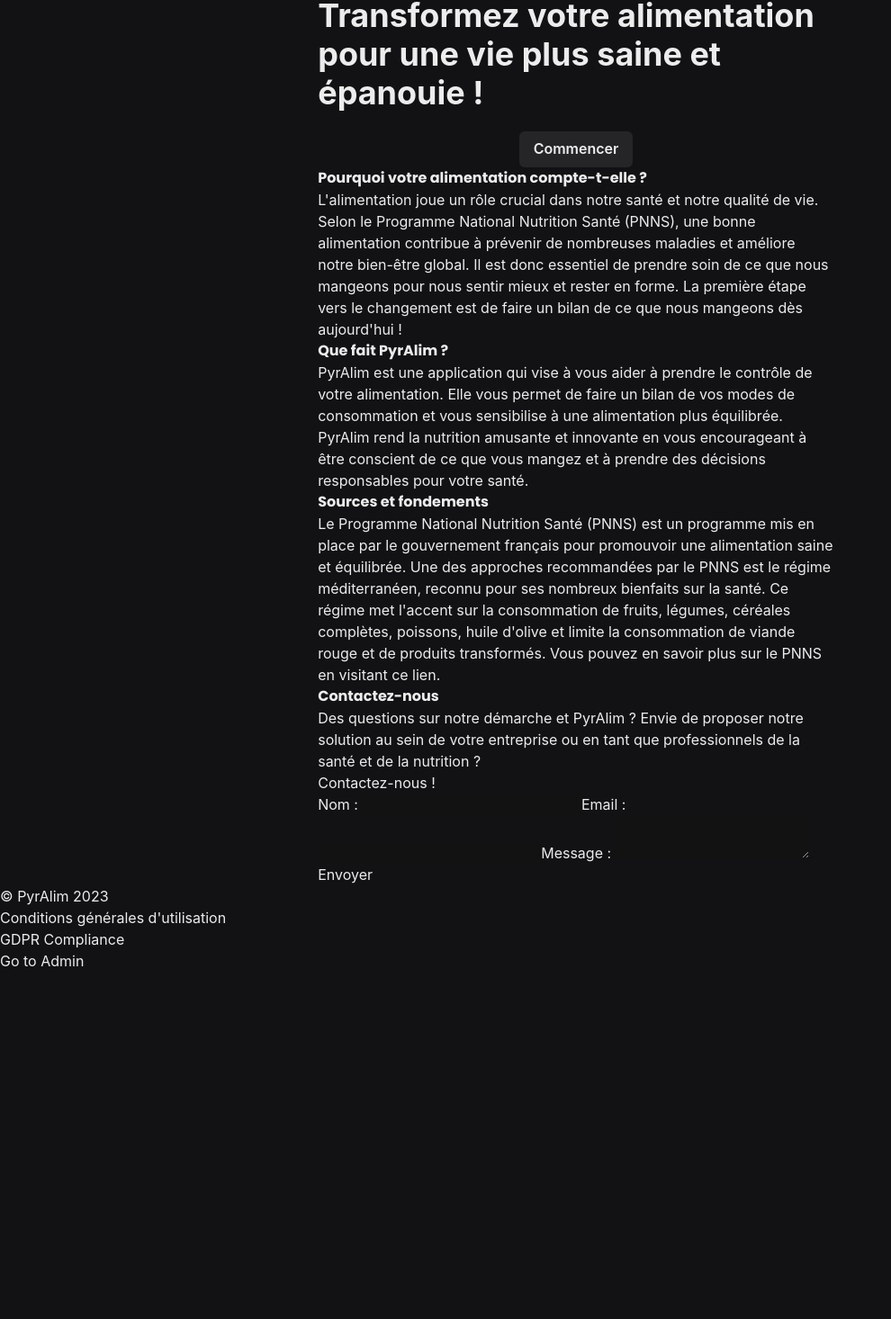
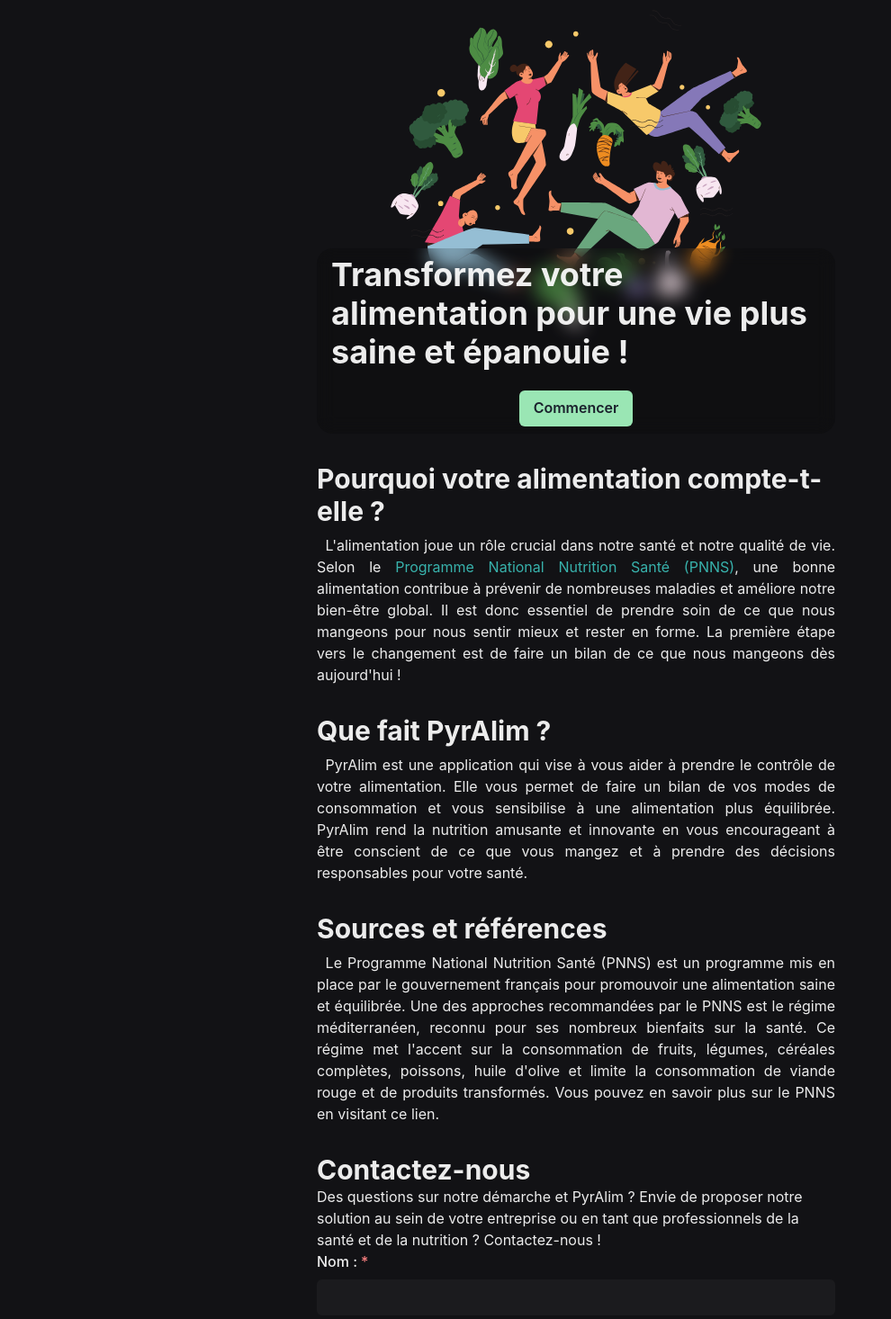
Before and after one commit to aCuriousDev/pyra-alim-app-v2, a React (Vite) app: page / in a window 1280 px wide. Shown: the part 84-1550 px from the top of the page at 90% size, without its empty margins (0-990 px from the left). Before the commit the page ends 1196 px from the top, so only its background shows below. Built offline with nearby package versions, Linux system fonts and the light colour scheme.

Commit message:
updated survey questions

```diff
--- a/src/components/ContactForm.jsx
+++ b/src/components/ContactForm.jsx
@@ -1,23 +1,37 @@
-import React from 'react';
+import {
+  Container,
+  Heading,
+  Highlight,
+  Text,
+  FormControl,
+  FormLabel,
+  Input,
+  Textarea,
+  Button,
+} from "@chakra-ui/react";
+import Section from "./Section";
 
 const ContactForm = () => {
   return (
-    <div>
-      <h2>Contactez-nous</h2>
-      <p>
-        Des questions sur notre démarche et PyrAlim ? Envie de proposer notre solution au sein de votre entreprise ou en tant que professionnels de la santé et de la nutrition ?
-      </p>
-      <p>Contactez-nous !</p>
-      <form>
-        <label>Nom :</label>
-        <input type="text" />
-        <label>Email :</label>
-        <input type="email" />
-        <label>Message :</label>
-        <textarea></textarea>
-        <button>Envoyer</button>
-      </form>
-    </div>
+    <Section>
+      <Heading as="h3" size={"lg"}>
+        Contactez-nous
+      </Heading>
+      <Text>
+        Des questions sur notre démarche et PyrAlim ? Envie de proposer notre
+        solution au sein de votre entreprise ou en tant que professionnels de la
+        santé et de la nutrition ? Contactez-nous !
+      </Text>
+      <FormControl isRequired>
+        <FormLabel>Nom :</FormLabel>
+        <Input type="text" variant='filled' />
+        <FormLabel>Email :</FormLabel>
+        <Input variant='filled' type="email" />
+        <FormLabel>Message :</FormLabel>
+        <Textarea placeholder="Votre message..." size="sm" variant='filled'/>
+        <Button mt={2}>Envoyer</Button>
+      </FormControl>
+    </Section>
   );
 };
 
--- a/src/components/Footer.jsx
+++ b/src/components/Footer.jsx
@@ -1,10 +1,11 @@
+import { Box, SimpleGrid } from "@chakra-ui/react";
 import React from "react";
 import { Link } from "react-router-dom";
 
 const Footer = () => {
   return (
-    <footer>
-      <p>&copy; PyrAlim {new Date().getFullYear()}</p>
+    <Box align="center" opacity={0.4} fontSize="sm">
+      <SimpleGrid columns={1}>
         <p>
           <a href="/conditions">Conditions générales d'utilisation</a>
         </p>
@@ -12,7 +13,9 @@
           <a href="/gdpr">GDPR Compliance</a>
         </p>
         <Link to="/admin">Go to Admin</Link>
-    </footer>
+      </SimpleGrid>
+      <p>&copy; PyrAlim {new Date().getFullYear()} All Rights Reserved.</p>
+    </Box>
   );
 };
 
--- a/src/components/Logo.jsx
+++ b/src/components/Logo.jsx
@@ -15,9 +15,9 @@
   return (
     <LinkBox>
       <LinkOverlay as={RouterLink} to="/">
-        <Heading as="h1" size="lg" >
+        <Heading as="h1" size="lg">
           PYR
-          <Image src="/logo/logo.png" boxSize={8} display={"inline-block"} />
+          <Image src="/logo/logo.png" boxSize={7} display={"inline-block"} />
           LIM
         </Heading>
       </LinkOverlay>
--- a/src/components/NavBar.jsx
+++ b/src/components/NavBar.jsx
@@ -121,6 +121,7 @@
             Accueil
           </LinkItem>
           <LinkItem to="start">Commencer</LinkItem>
+          <LinkItem to="https://pyra-alim.netlify.app/">App Demo</LinkItem>
           <LinkItem to="admin">Admin</LinkItem>
         </Stack>
 
@@ -141,6 +142,9 @@
                 <MenuItem as={MenuLink} to="start">
                   Commencer
                 </MenuItem>
+                <MenuItem as={MenuLink} to="https://pyra-alim.netlify.app/">
+                  App Demo
+                </MenuItem>
                 <MenuItem as={MenuLink} to="admin">
                   Admin
                 </MenuItem>
--- a/src/components/layout/MainLayout.jsx
+++ b/src/components/layout/MainLayout.jsx
@@ -9,7 +9,7 @@
   return (
     <Box pb={8}>
       <Header />
-      <Container maxW="container.md" pt={20}>
+      <Container maxW="container.sm" pt={20}>
         <Outlet />
       </Container>
       <Footer />
--- a/src/pages/LandingPage.jsx
+++ b/src/pages/LandingPage.jsx
@@ -1,5 +1,4 @@
-import { Link } from "react-router-dom";
-import ContactForm from "../components/ContactForm";
+import { NavLink } from "react-router-dom";
 import {
   Container,
   Heading,
@@ -10,6 +9,7 @@
   Text,
   Button,
   Center,
+  Link,
   Stat,
   StatLabel,
   StatNumber,
@@ -18,48 +18,87 @@
   StatGroup,
   Icon,
   Stack,
+  Image,
+  AbsoluteCenter,
 } from "@chakra-ui/react";
+import ContactForm from "../components/ContactForm";
+import Section from "../components/Section";
 
 const LandingPage = () => {
   return (
-    <Container>
-      <Heading>
-        Transformez votre alimentation pour une vie plus saine et épanouie !
-      </Heading>
-      <Center mt={5}>
-        <Button as={Link} to="start">
-          Commencer
-        </Button>
-      </Center>
+    <Container maxW="container.sm">
+      <Section>
+        <Box
+          pt={[160, 280]}
+          bgImage="url('/img/header_healthy.svg')"
+          bgPosition="top"
+          bgRepeat="no-repeat"
+          bgSize={"contain"}
+          display={"flex"}
+          flexDirection={"column"}
+          alignItems={"start"}
+          justifyContent={"end"}
+        >
+          <Box
+            bgColor={useColorModeValue("whiteAlpha.500", "blackAlpha.300")}
+            px={4}
+            py={2}
+            borderRadius={18}
+            backdropFilter="blur(10px)"
+          >
+            <Heading size={"xl"}>
+              Transformez votre alimentation pour une vie plus saine et épanouie
+              !
+            </Heading>
+            <Center mt={5}>
+              <Button as={NavLink} to="start" colorScheme="green">
+                Commencer
+              </Button>
+            </Center>
+          </Box>
+        </Box>
+      </Section>
 
-      <section>
-        <h2>Pourquoi votre alimentation compte-t-elle ?</h2>
-        <p>
+      <Section>
+        <Heading as="h3" size={"lg"} mb={2}>
+          Pourquoi votre alimentation compte-t-elle ?
+        </Heading>
+        <Text variant={"section-paragraph"}>
           L'alimentation joue un rôle crucial dans notre santé et notre qualité
-          de vie. Selon le Programme National Nutrition Santé (PNNS), une bonne
-          alimentation contribue à prévenir de nombreuses maladies et améliore
-          notre bien-être global. Il est donc essentiel de prendre soin de ce
-          que nous mangeons pour nous sentir mieux et rester en forme. La
-          première étape vers le changement est de faire un bilan de ce que nous
-          mangeons dès aujourd'hui !
-        </p>
-      </section>
+          de vie. Selon le{" "}
+          <Link
+            href="https://sante.gouv.fr/prevention-en-sante/preserver-sa-sante/le-programme-national-nutrition-sante/"
+            isExternal
+          >
+            Programme National Nutrition Santé (PNNS)
+          </Link>
+          , une bonne alimentation contribue à prévenir de nombreuses maladies
+          et améliore notre bien-être global. Il est donc essentiel de prendre
+          soin de ce que nous mangeons pour nous sentir mieux et rester en
+          forme. La première étape vers le changement est de faire un bilan de
+          ce que nous mangeons dès aujourd'hui !
+        </Text>
+      </Section>
 
-      <section>
-        <h2>Que fait PyrAlim ?</h2>
-        <p>
+      <Section>
+        <Heading as="h3" size={"lg"} mb={2}>
+          Que fait PyrAlim ?
+        </Heading>
+        <Text variant={"section-paragraph"}>
           PyrAlim est une application qui vise à vous aider à prendre le
           contrôle de votre alimentation. Elle vous permet de faire un bilan de
           vos modes de consommation et vous sensibilise à une alimentation plus
           équilibrée. PyrAlim rend la nutrition amusante et innovante en vous
           encourageant à être conscient de ce que vous mangez et à prendre des
           décisions responsables pour votre santé.
-        </p>
-      </section>
+        </Text>
+      </Section>
 
-      <section>
-        <h2>Sources et fondements</h2>
-        <p>
+      <Section>
+        <Heading as="h3" size={"lg"} mb={2}>
+          Sources et références
+        </Heading>
+        <Text variant={"section-paragraph"}>
           Le Programme National Nutrition Santé (PNNS) est un programme mis en
           place par le gouvernement français pour promouvoir une alimentation
           saine et équilibrée. Une des approches recommandées par le PNNS est le
@@ -72,8 +111,8 @@
             ce lien
           </a>
           .
-        </p>
-      </section>
+        </Text>
+      </Section>
 
       <ContactForm />
     </Container>
--- a/src/pages/TestPage.jsx
+++ b/src/pages/TestPage.jsx
@@ -1,16 +1,123 @@
-import React from "react";
-import { Link } from "react-router-dom";
-import Header from "../components/NavBar";
+import {
+  Button,
+  Collapse,
+  Container,
+  Heading,
+  Box,
+  Text,
+  useDisclosure,
+  Stack,
+  useColorModeValue,
+  CardBody,
+  Card,
+  CardHeader,
+  StackDivider,
+  Icon,
+  Flex,
+  Link,
+} from "@chakra-ui/react";
+import { NavLink } from "react-router-dom";
+import Section from "../components/Section";
+import { CheckCircleIcon, InfoIcon } from "@chakra-ui/icons";
+
+function CollapseEx({ btnText, children }) {
+  const { isOpen, onToggle } = useDisclosure();
+
+  return (
+    <>
+      <Button colorScheme="green" variant={"outline"} onClick={onToggle}>
+        {btnText}
+      </Button>
+      <Collapse in={isOpen} animateOpacity>
+        <Box
+          bg={useColorModeValue("green.100", "green.700")}
+          p="2"
+          rounded="md"
+          shadow="md"
+        >
+          {children}
+        </Box>
+      </Collapse>
+    </>
+  );
+}
 
 const TestPage = () => {
   return (
-    <div>
-      <h1>Page de test</h1>
-      <p>Vous n'avez pas encore rempli le questionnaire</p>
-      <Link to="/survey">
-        <button>Accéder au questionnaire</button>
-      </Link>
-    </div>
+    <Container>
+      <Heading as={"h2"} mb={4}>
+        Page de démarrage
+      </Heading>
+      <Section>
+        <Stack>
+          <Card variant={'outline'}>
+            <CardHeader>
+              <Heading as={"h3"} size={"md"}>
+                Statut
+              </Heading>
+            </CardHeader>
+            <CardBody>
+              <Stack divider={<StackDivider />} spacing="4" direction={"row"}>
+                <Box>
+                  <Heading size="xs" textTransform="uppercase" mb={2}>
+                    Questionnaire
+                  </Heading>
+                  <Flex alignItems={"center"} gap={1.5} mb={3}>
+                    <CheckCircleIcon color={"green.500"} />
+                    <Text fontSize="sm">Complété</Text>
+                  </Flex>
+                  <Button variant={"outline"} size={"sm"} colorScheme="teal">
+                    Voir / Modifier mes réponses
+                  </Button>
+                </Box>
+                <Box>
+                  <Heading size="xs" textTransform="uppercase" mb={2}>
+                    Bilan Pyralim
+                  </Heading>
+                  <Flex alignItems={"center"} gap={1.5} mb={3}>
+                    <InfoIcon color={"yellow.500"} />
+                    <Text fontSize="sm">Non réalisé</Text>
+                  </Flex>
+                  <Button variant={"outline"} size={"sm"} colorScheme="orange">
+                    Commencer
+                  </Button>
+                </Box>
+              </Stack>
+            </CardBody>
+          </Card>
+        </Stack>
+      </Section>
+      <Section>
+        <Stack mb={4}>
+          <Text>
+            Avant de commencer votre bilan alimentaire apprenons à mieux nous
+            connaître en répondant à ce court questionnaire :
+          </Text>
+          <Button colorScheme="blue" as={NavLink} to="/questionnaire">
+            Accéder au questionnaire
+          </Button>
+          <CollapseEx btnText={"À quoi servent ces informations ?"}>
+            <Text>
+              Cette application vous permet de faire avancer la recherche !
+              <br />
+              En effet les données collectées nous permettrons de réaliser des
+              publications scientifiques. Les informations sont totalement
+              anonymisées à ce moment.
+            </Text>
+          </CollapseEx>
+        </Stack>
+      </Section>
+      <Section>
+        <Stack mb={4}>
+          <Text>
+            Prêt à faire le point sur votre alimentation ?
+          </Text>
+          <Button colorScheme="blue" as={NavLink} to="/questionnaire">
+            Démarrer mon bilan
+          </Button>
+        </Stack>
+      </Section>
+    </Container>
   );
 };
 
--- a/src/theme/theme.js
+++ b/src/theme/theme.js
@@ -10,6 +10,14 @@
 };
 
 const components = {
+  Text: {
+    variants: {
+      "section-paragraph": {
+        textAlign: "justify",
+        textIndent: ".6em",
+      },
+    },
+  },
   Link: {
     baseStyle: (props) => ({
       color: mode("blue.500", "teal.400")(props),
```
Also changed, not shown: src/pages/Survey.jsx (+25 -24 lines), public/img/header_healthy.svg (added). Lines whose indentation alone changed are shown as unchanged.
